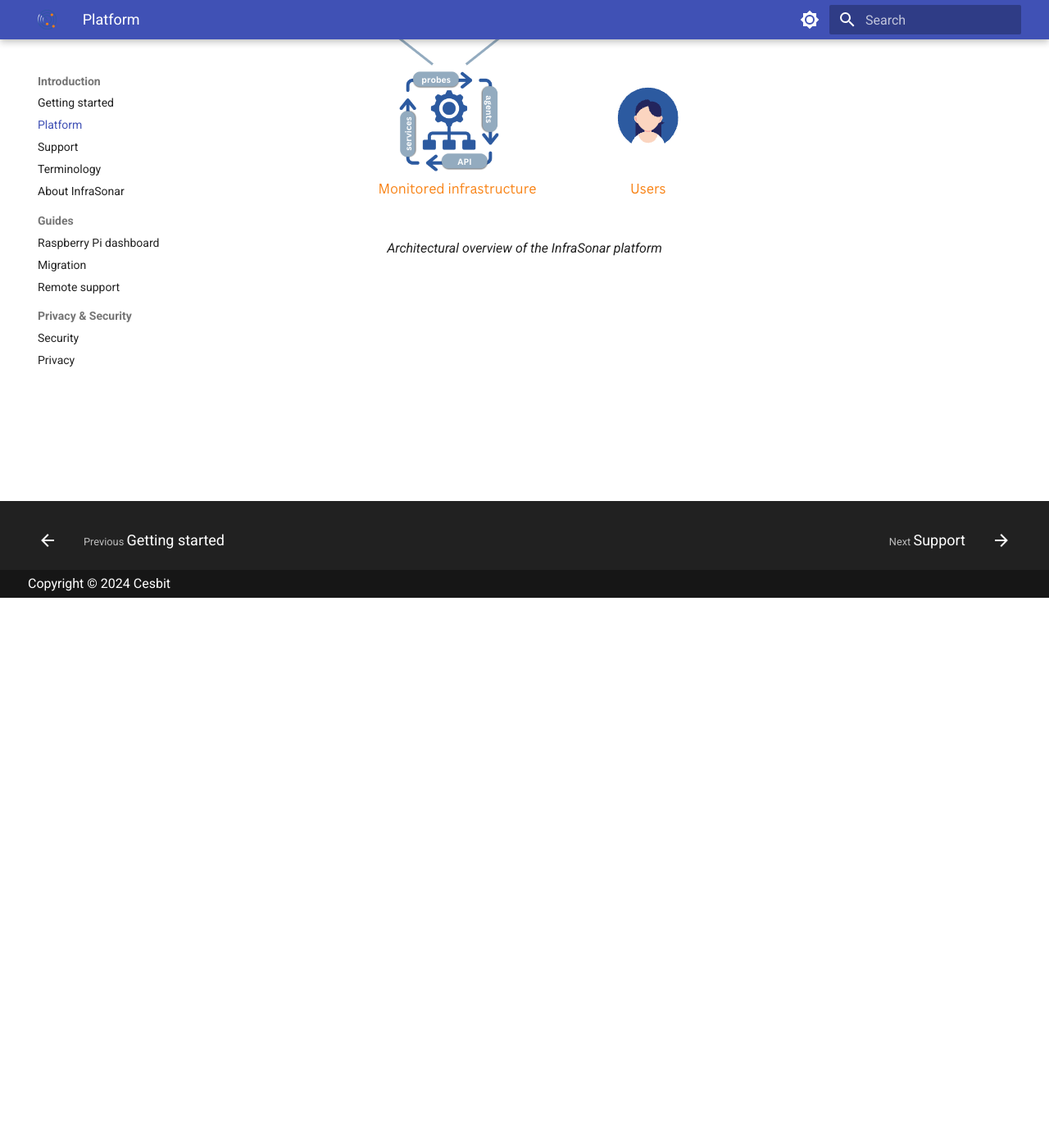
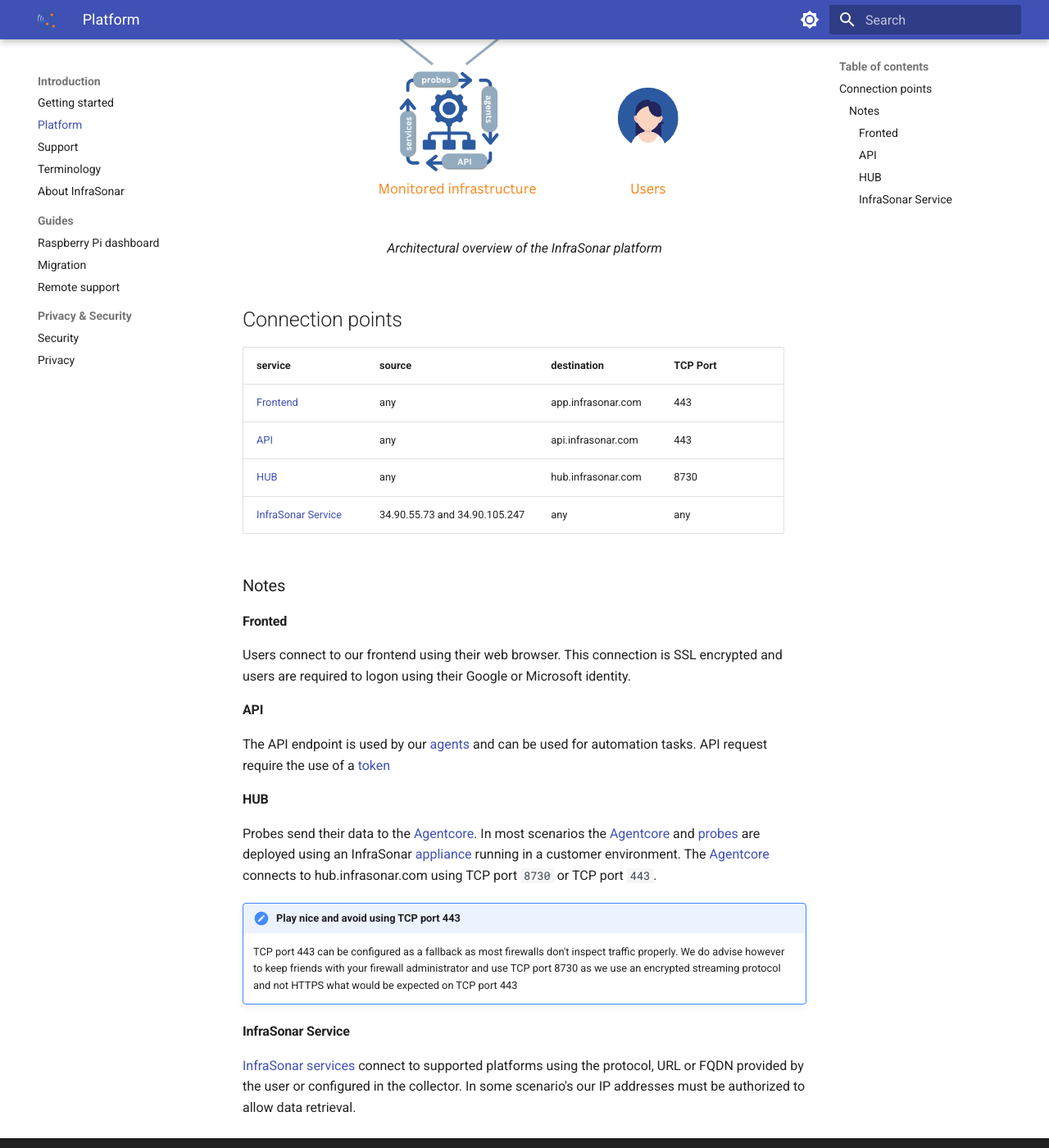
Before and after one commit to infrasonar/docs, an MkDocs documentation site: the page built from docs/introduction/platform.md, in a window 1280 px wide and 1400 px high, scrolled down 671 px. Shown: the whole window at 82% size. Built offline with MkDocs 1.6.1 and Material for MkDocs 9.7.7, drawn with Linux system fonts in a browser that asks for light colours.

Commit message:
Improved platform documentation

```diff
--- a/docs/introduction/platform.md
+++ b/docs/introduction/platform.md
@@ -11,3 +11,38 @@
   ![High level overview](../images/infrasonar_highlevel.png){ width="500"}
   <figcaption>Architectural overview of the InfraSonar platform</figcaption>
 </figure>
+
+
+
+## Connection points
+
+service                                               | source                         | destination        | TCP Port
+------------------------------------------------------|--------------------------------|--------------------|----------
+[Frontend](../application/index.md)                    | any                            | app.infrasonar.com | 443
+[API](../api/overview.md)                             | any                            | api.infrasonar.com | 443
+[HUB](../collectors/probes/agentcore.md)              | any                            | hub.infrasonar.com | 8730
+[InfraSonar Service](../collectors/services/index.md) | 34.90.55.73 and 34.90.105.247  | any                | any
+
+### Notes
+
+#### Fronted
+
+Users connect to our frontend using their web browser. This connection is SSL encrypted and users are required to logon using their Google or Microsoft identity.
+
+#### API
+
+The API endpoint is used by our [agents](../collectors/agents/index.md) and can be used for automation tasks. API request require the use of a [token](../api/authentication.md)
+
+#### HUB
+
+Probes send their data to the [Agentcore](../collectors/probes/agentcore.md). In most scenarios the [Agentcore](../collectors/probes/agentcore.md) and [probes](../collectors/probes/index.md) are deployed using an InfraSonar [appliance](../collectors/probes/appliance/index.md) running in a customer environment.
+The [Agentcore](../collectors/probes/agentcore.md) connects to hub.infrasonar.com using TCP port `8730` or TCP port `443`.
+
+!!! note "Play nice and avoid using TCP port 443"
+
+    TCP port 443 can be configured as a fallback as most firewalls don't inspect traffic properly.
+    We do advise however to keep friends with your firewall administrator and use TCP port 8730 as we use an encrypted streaming protocol and not HTTPS what would be expected on TCP port 443
+
+#### InfraSonar Service
+
+[InfraSonar services](../collectors/services/index.md) connect to supported platforms using the protocol, URL or FQDN provided by the user or configured in the collector. In some scenario's our IP addresses must be authorized to allow data retrieval.
```
